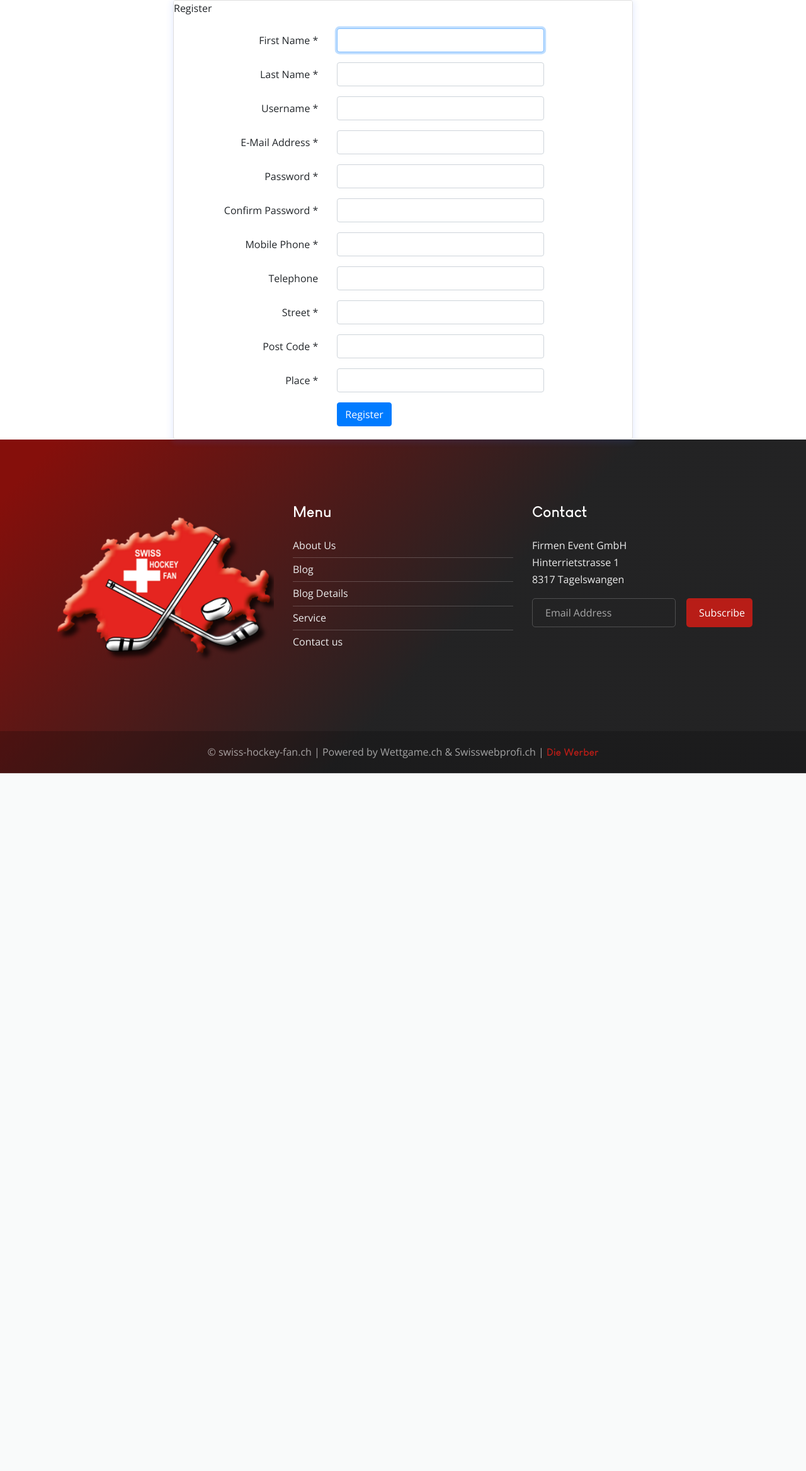
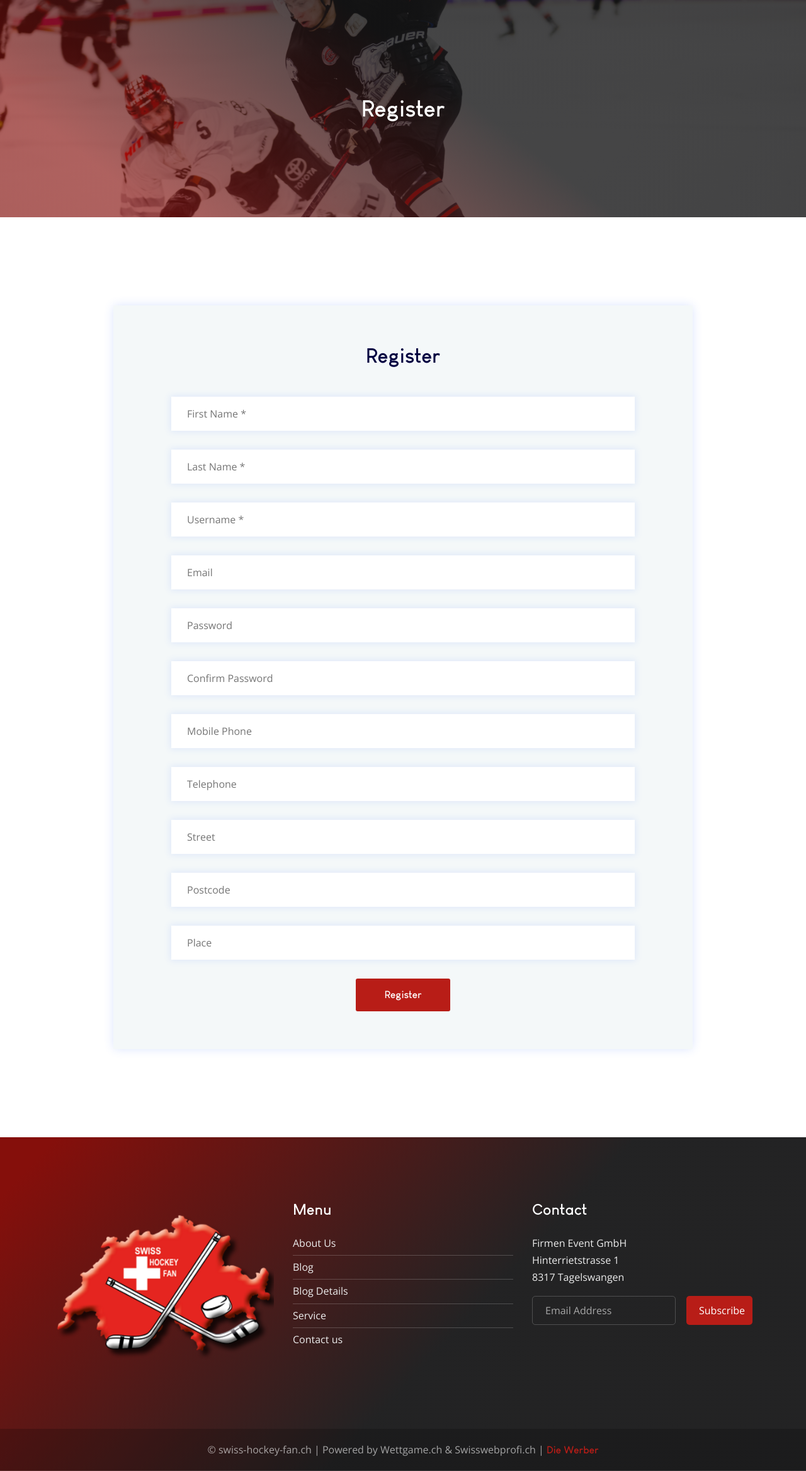
Before and after one commit to Strayko/swisshockeyfan-laravel, a Laravel app: page /register in a window 1280 px wide. Shown: the part 140-2476 px from the top of the page at 63% size. Before the commit the page ends 1368 px from the top, so only its background shows below. Run offline with Laravel 8, Linux system fonts and the light colour scheme; parts of the project's set-up code (start-up, migrations or seed data) failed here and were passed over.

Commit message:
frontend changes

```diff
--- a/resources/views/auth/register.blade.php
+++ b/resources/views/auth/register.blade.php
@@ -1,77 +1,72 @@
 @extends('layouts.app')
 
 @section('content')
+
+<!-- banner-section start -->
+<section class="breadcum-section">
+    <div class="breadcum-area">
+        <div class="container">
+            <div class="row">
+                <div class="col-lg-12">
+                    <div class="breadcum-content text-center">
+                        <h3 class="title">{{ __('Register') }}</h3>
+                    </div>
+                </div>
+            </div>
+        </div>
+    </div>
+</section>
+<!-- banner-section end -->
+
+<section class="registration-section section-padding">
     <div class="container">
         <div class="row justify-content-center">
-        <div class="col-md-8">
-            <div class="card">
-                <div class="card-header">{{ __('Register') }}</div>
-
-                <div class="card-body">
-                    <form method="POST" action="{{ route('register') }}">
+            <div class="col-lg-10">
+                <div class="registration-block text-center">
+                    <div class="registration-block-inner">
+                        <h3 class="title">{{ __('Register') }}</h3>
+                        <form class="cmn-form registration-form" method="POST" action="{{ route('register') }}">
                             @csrf
-
-                        <div class="form-group row">
-                            <label for="firstName" class="col-md-4 col-form-label text-md-right">{{ __('First Name *') }}</label>
-
-                            <div class="col-md-6">
-                                <input id="firstName" type="text" class="form-control @error('first_name') is-invalid @enderror" name="first_name" value="{{ old('first_name') }}" required autocomplete="first_name" autofocus>
-
+                            <div class="frm-group">
+                                <input type="text" id="firstName" placeholder="First Name *" name="first_name"
+                                    value="{{ old('first_name') }}" required autocomplete="first_name" autofocus>
                                 @error('first_name')
                                 <span class="invalid-feedback" role="alert">
                                     <strong>{{ $message }}</strong>
                                 </span>
                                 @enderror
                             </div>
-                        </div>
 
-                        <div class="form-group row">
-                            <label for="lastName" class="col-md-4 col-form-label text-md-right">{{ __('Last Name *') }}</label>
-
-                            <div class="col-md-6">
-                                <input id="lastName" type="text" class="form-control @error('last_name') is-invalid @enderror" name="last_name" value="{{ old('last_name') }}" required autocomplete="last_name" autofocus>
-
+                            <div class="frm-group">
+                                <input type="text" id="lastName" name="last_name" value="{{ old('last_name') }}"
+                                    required autocomplete="last_name" autofocus placeholder="{{ __('Last Name *') }}">
                                 @error('last_name')
                                 <span class="invalid-feedback" role="alert">
                                     <strong>{{ $message }}</strong>
                                 </span>
                                 @enderror
                             </div>
-                        </div>
-
-                        <div class="form-group row">
-                            <label for="username" class="col-md-4 col-form-label text-md-right">{{ __('Username *') }}</label>
-
-                            <div class="col-md-6">
-                                <input id="username" type="text" class="form-control @error('username') is-invalid @enderror" name="username" value="{{ old('username') }}" required autocomplete="username" autofocus>
-
+                            <div class="frm-group">
+                                <input type="text" id="username" placeholder="Username *" name="username"
+                                    value="{{ old('username') }}" required autocomplete="username" autofocus>
                                 @error('username')
                                 <span class="invalid-feedback" role="alert">
                                     <strong>{{ $message }}</strong>
                                 </span>
                                 @enderror
                             </div>
-                        </div>
-
-                        <div class="form-group row">
-                            <label for="email" class="col-md-4 col-form-label text-md-right">{{ __('E-Mail Address *') }}</label>
-
-                            <div class="col-md-6">
-                                <input id="email" type="email" class="form-control @error('email') is-invalid @enderror" name="email" value="{{ old('email') }}" required autocomplete="email">
-
+                            <div class="frm-group">
+                                <input type="email" id="email" name="email" value="{{ old('email') }}"
+                                    placeholder="{{ __('Email') }}" required autocomplete="email">
                                 @error('email')
                                 <span class="invalid-feedback" role="alert">
                                     <strong>{{ $message }}</strong>
                                 </span>
                                 @enderror
                             </div>
-                        </div>
-
-                        <div class="form-group row">
-                            <label for="password" class="col-md-4 col-form-label text-md-right">{{ __('Password *') }}</label>
-
-                            <div class="col-md-6">
-                                <input id="password" type="password" class="form-control @error('password') is-invalid @enderror" name="password" required autocomplete="password">
+                            <div class="frm-group">
+                                <input type="password" name="password" id="password" required autocomplete="password"
+                                    placeholder="Password">
 
                                 @error('password')
                                 <span class="invalid-feedback" role="alert">
@@ -79,71 +74,50 @@
                                 </span>
                                 @enderror
                             </div>
+                            <div class="frm-group">
+                                <input type="password" id="password-confirm" placeholder="Confirm Password"
+                                    name="password_confirmation" required autocomplete="password">
                             </div>
-
-                        <div class="form-group row">
-                            <label for="password-confirm" class="col-md-4 col-form-label text-md-right">{{ __('Confirm Password *') }}</label>
-
-                            <div class="col-md-6">
-                                <input id="password-confirm" type="password" class="form-control" name="password_confirmation" required autocomplete="password">
-                            </div>
-                        </div>
-
-                        <div class="form-group row">
-                            <label for="mobilePhone" class="col-md-4 col-form-label text-md-right">{{ __('Mobile Phone *') }}</label>
-
-                            <div class="col-md-6">
-                                <input id="mobilePhone" type="text" class="form-control @error('mobile_phone') is-invalid @enderror" name="mobile_phone" value="{{ old('mobile_phone') }}" required autocomplete="mobile_phone" autofocus>
-
-                                @error('mobile_phone')
+                            <div class="frm-group">
+                                <input id="mobilePhone" type="text"
+                                    class="@error('mobile_phone') is-invalid @enderror" name="mobile_phone"
+                                    value="{{ old('mobile_phone') }}" required autocomplete="mobile_phone" autofocus placeholder="Mobile Phone">
+                                @error('last_name')
                                 <span class="invalid-feedback" role="alert">
                                     <strong>{{ $message }}</strong>
                                 </span>
                                 @enderror
                             </div>
+                            <div class="frm-group">
+                                <input id="telephone" type="text" name="telephone" value="{{ old('telephone') }}" placeholder="Telephone">
+                                @error('telephone')
+                                <span class="invalid-feedback" role="alert">
+                                    <strong>{{ $message }}</strong>
+                                </span>
+                                @enderror
                             </div>
-
-                        <div class="form-group row">
-                            <label for="telephone" class="col-md-4 col-form-label text-md-right">{{ __('Telephone') }}</label>
-
-                            <div class="col-md-6">
-                                <input id="telephone" type="text" class="form-control" name="telephone" value="{{ old('telephone') }}">
-                            </div>
-                        </div>
-
-                        <div class="form-group row">
-                            <label for="street" class="col-md-4 col-form-label text-md-right">{{ __('Street *') }}</label>
-
-                            <div class="col-md-6">
-                                <input id="street" type="text" class="form-control @error('street') is-invalid @enderror" name="street" value="{{ old('street') }}" required autocomplete="street" autofocus>
-
+                            <div class="frm-group">
+                                <input id="street" type="text" class="@error('street') is-invalid @enderror"
+                                    name="street" value="{{ old('street') }}" required autocomplete="street" autofocus
+                                    placeholder="Street" />
                                 @error('street')
                                 <span class="invalid-feedback" role="alert">
                                     <strong>{{ $message }}</strong>
                                 </span>
                                 @enderror
                             </div>
-                        </div>
-
-                        <div class="form-group row">
-                            <label for="postCode" class="col-md-4 col-form-label text-md-right">{{ __('Post Code *') }}</label>
-
-                            <div class="col-md-6">
-                                <input id="postCode" type="text" class="form-control @error('post_code') is-invalid @enderror" name="post_code" value="{{ old('post_code') }}" required autocomplete="post_code" autofocus>
-
+                            <div class="frm-group">
+                                <input id="post-code" type="text" name="post_code"
+                                    value="{{ old('post_code') }}" required autocomplete="post_code" autofocus placeholder="Postcode"/>
                                 @error('post_code')
                                 <span class="invalid-feedback" role="alert">
                                     <strong>{{ $message }}</strong>
                                 </span>
                                 @enderror
                             </div>
-                        </div>
-
-                        <div class="form-group row">
-                            <label for="place" class="col-md-4 col-form-label text-md-right">{{ __('Place *') }}</label>
-
-                            <div class="col-md-6">
-                                <input id="place" type="text" class="form-control @error('place') is-invalid @enderror" name="place" value="{{ old('place') }}" required autocomplete="place" autofocus>
+                            <div class="frm-group">
+                                <input id="place" type="text" type="text" class="@error('place') is-invalid @enderror"
+                                    name="place" value="{{ old('place') }}" required autocomplete="place" autofocus placeholder="Place">
 
                                 @error('place')
                                 <span class="invalid-feedback" role="alert">
@@ -151,14 +125,8 @@
                                 </span>
                                 @enderror
                             </div>
-                        </div>
-
-                        <div class="form-group row mb-0">
-                            <div class="col-md-6 offset-md-4">
-                                <button type="submit" class="btn btn-primary">
-                                    {{ __('Register') }}
-                                </button>
-                            </div>
+                            <div class="frm-group">
+                                <button type="submit" class="submit-btn">{{ __('Register') }}</button>
                             </div>
                         </form>
                     </div>
@@ -166,4 +134,7 @@
             </div>
         </div>
     </div>
+</section>
+
+
 @endsection
--- a/resources/views/layouts/app.blade.php
+++ b/resources/views/layouts/app.blade.php
@@ -89,6 +89,7 @@
                     </a>
                     <ul class="sub-menu">
                         <li><a href="/user/{{ Auth::user()->id }}/edit">Profile</a></li>
+                        <li><a href="{{ route('user.predictions', ['id' => Auth::id()]) }}">My Predictions</a></li>
                         <li><a href="{{ route('logout') }}" onclick="event.preventDefault(); document.getElementById('logout-form').submit();" >{{ __('Logout') }}</a></li>
 
                         <form id="logout-form" action="{{ route('logout') }}" method="POST" style="display: none;">
```
Also changed, not shown: resources/views/user/prediction.blade.php (+7 -0 lines). Lines whose indentation alone changed are shown as unchanged.
